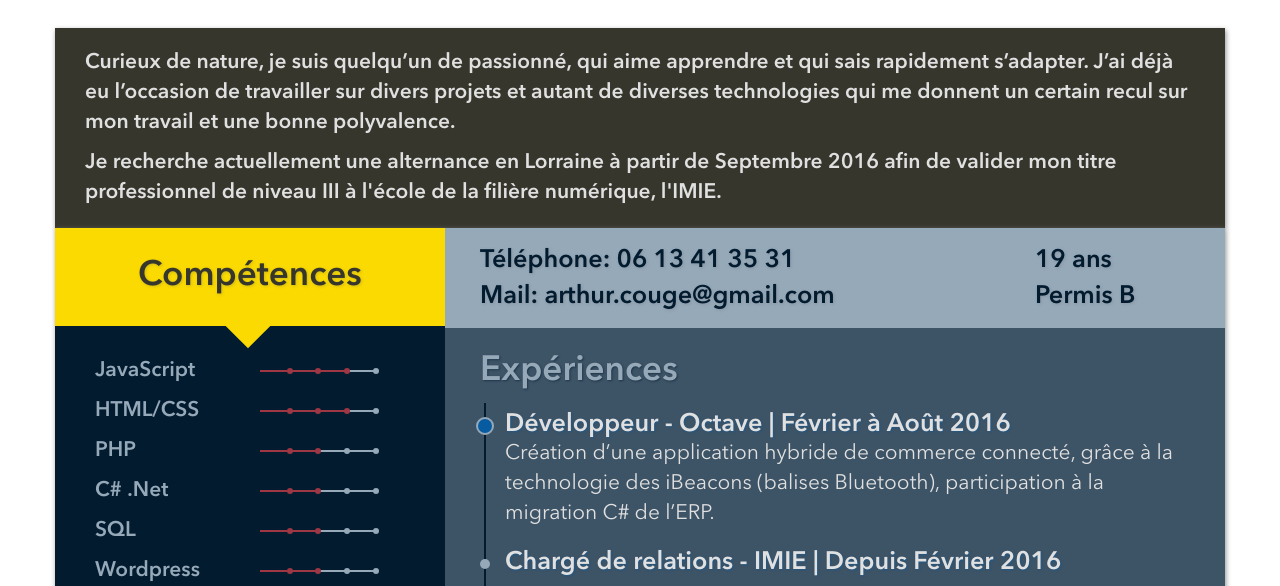
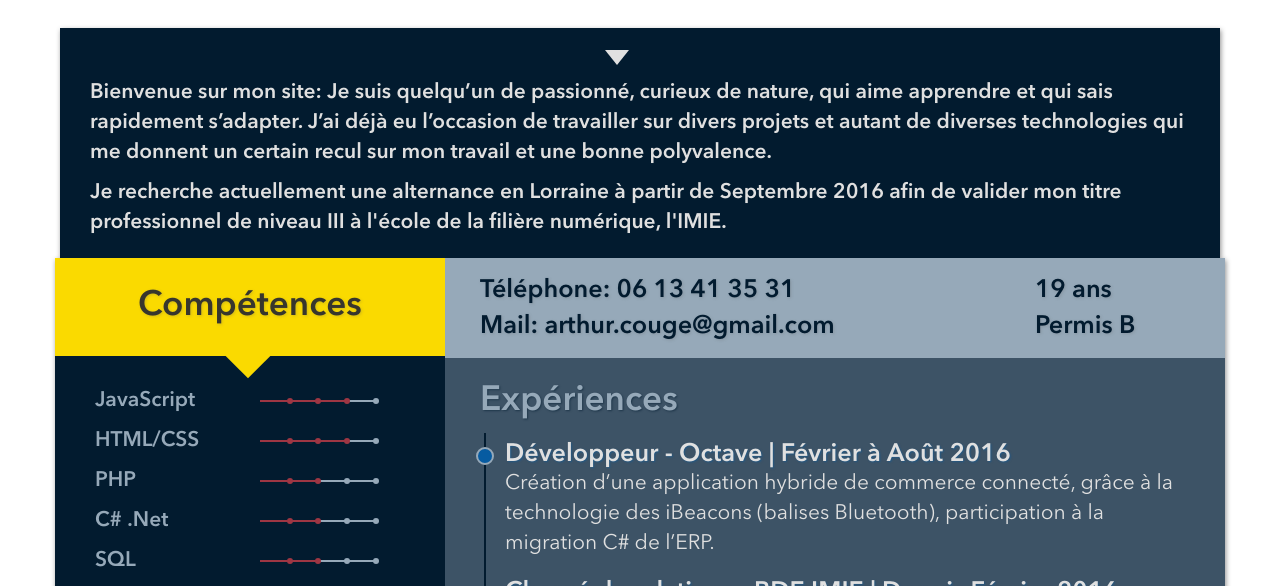
Before and after one commit to Arth-kun/new-CV, a plain HTML site: page index.html in a window 1280 px wide. Shown: the part 210-796 px from the top of the page. Drawn offline with nearby package versions, Linux system fonts and the light colour scheme.

```diff
--- a/dist/app.js
+++ b/dist/app.js
@@ -150,7 +150,7 @@ angular.module('myApp', [])
                 "titre": "Développeur - Octave | Février à Août 2016",
                 "contenu": "Création d’une application hybride de commerce connecté, grâce à la technologie des iBeacons (balises Bluetooth), participation à la migration C# de l’ERP."
             }, {
-                "titre": "Chargé de relations - IMIE | Depuis Février 2016",
+                "titre": "Chargé de relations - BDE IMIE | Depuis Février 2016",
                 "contenu": "Membre actif du bureau des étudiants en tant que chargé de relation à travers l'organisation de multiples évènements."
             }, {
                 "titre": "Webmaster - Intervalles | Juillet à Août 2015",
--- a/index.html
+++ b/index.html
@@ -46,7 +46,8 @@
 				<div class="triangleContainer">
 					<div class="triangleUpDown"></div>
 				</div>
-				<p class="resumeText">Curieux de nature, je suis quelqu’un de passionné, qui aime apprendre et qui sais rapidement s’adapter. J’ai déjà eu l’occasion de travailler sur divers projets et autant de diverses technologies qui me donnent un certain recul sur mon travail et une bonne polyvalence.</p>
+				<div class="circle"></div>
+				<p class="resumeText">Bienvenue sur mon site: Je suis quelqu’un de passionné, curieux de nature, qui aime apprendre et qui sais rapidement s’adapter. J’ai déjà eu l’occasion de travailler sur divers projets et autant de diverses technologies qui me donnent un certain recul sur mon travail et une bonne polyvalence.</p>
 				<p class="resumeText">
 				Je recherche actuellement une alternance en Lorraine à partir de Septembre 2016 afin de valider mon titre professionnel de niveau III à l'école de la filière numérique, l'IMIE.</p>
 			</div>
--- a/src/style/style.less
+++ b/src/style/style.less
@@ -118,6 +118,7 @@ html, body {
 
 #titreCV {
 	padding-top: 40px;
+	margin-bottom: 50px;
 
 	@media (max-width: 991px) {
 		padding-bottom: 10px;
@@ -212,29 +213,41 @@ html, body {
 }
 
 #resumeBlock {
-	margin-top: 50px;
-
-	background-color: @darkYellow;
-	box-shadow: @shadowBox;
+	padding: 0px 5px;
 
 	.resume {
+		background-color: @darkBlue2;
+		box-shadow: @shadowBox;
 		position: relative;
 
 		padding: 20px 30px;
 
-		/*.triangleContainer {
+		.triangleContainer {
 			position: absolute;
 			left: 47%;
+			top: 22.5px;
 
 			.triangleUpDown {
 				width: 0;
 	  			height: 0;
-	  			border-left: 20px solid transparent;
-	  			border-right: 20px solid transparent;
+	  			border-left: 12.5px solid transparent;
+	  			border-right: 12.5px solid transparent;
 
-	 			border-top: 20px solid @newWhite;
+	 			border-top: 15px solid @newWhite;
+
+	 			//display: none;
 			}
-		}*/
+		}
+
+		.circle {
+			position: absolute;
+			left: 46.3%;
+			top: 12px;
+		  	overflow: hidden;
+			width: 40px;
+			height: 35px;
+			border-radius: 50%;
+		}
 
 		.resumeText {
 			color: @newWhite;
@@ -242,8 +255,10 @@ html, body {
 			font-family: @myFont;
 			font-weight: bold;
 
+			margin-top: 30px;
+
 			&:last-child {
-				margin-bottom: 0px;
+				margin: 0px;
 			}
 		}
 	}
```
Also changed, not shown: dist/style/style.css, 2 other files.
